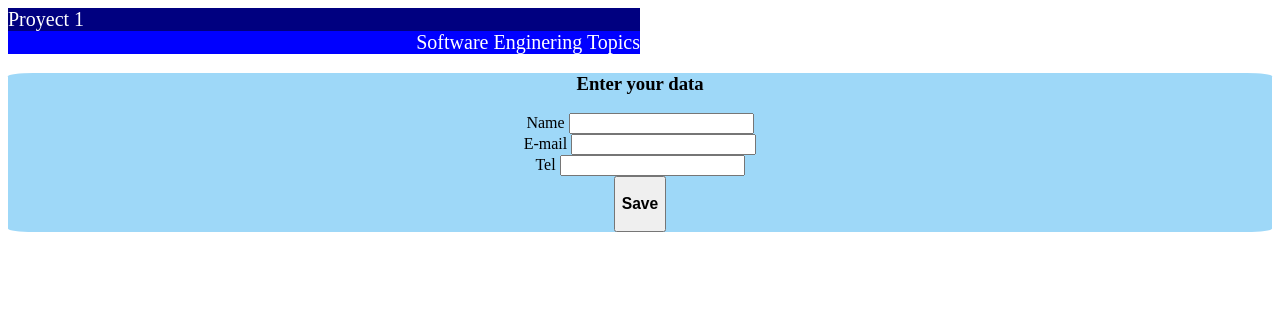
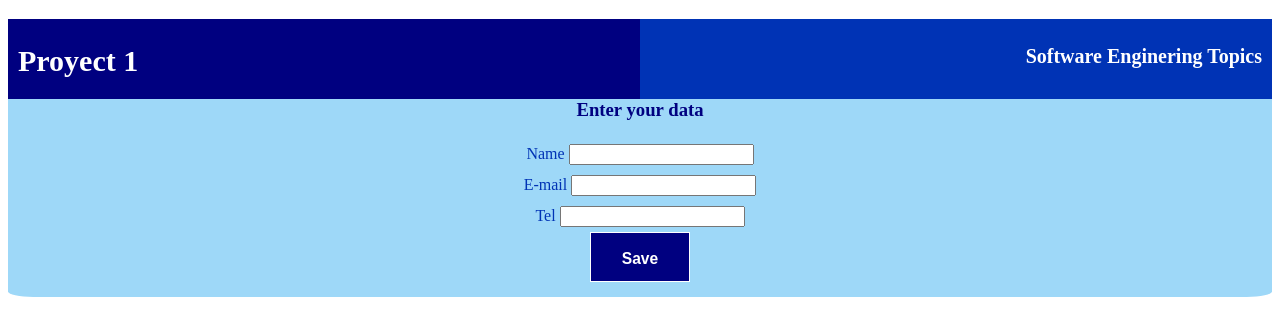
Before and after one commit to JulianRamirezJ/proyectosoftware1, a PHP site: page / in a window 1280 px wide. Shown: the top 336 px of the page. Run offline with PHP 8.4, Linux system fonts and the light colour scheme.

Commit message:
Controller file added
Has been added new controller file to execute the data saving in the DB

```diff
--- a/UserActions.php
+++ b/UserActions.php
@@ -1,10 +1,9 @@
-<?
-    include_once 'Connection.php';
+<?php
 
     class UserActions{
 
         public function saveUser($connection,$name,$tel,$email){
-            $query = "INSERT INTO user (nameuser, email,tel) VALUES ('$name, $email, $tel')";
+            $query = "INSERT INTO user (nameuser, email, tel) VALUES ('$name', '$email', '$tel')";
             $result = $connection->query($query);
             if($result){ return true; }
             else{ return false; }
--- a/css/style.css
+++ b/css/style.css
@@ -4,26 +4,49 @@
     background-color:navy;
     color:white;
     width: 50%;
+    height: 80px;
+    float: left;
 }
 
 .title-2{
     font-size: 20px;
     text-align: right;
-    background-color:blue;
+    align-items: center;
+    background-color:rgb(0, 51, 181);
     color:white;
     width: 50%;
+    height: 80px;
+    float: right;
+}
+
+.title{
+    padding-left: 10px;
+    padding-right: 10px;
 }
 
 .form{
+    padding-bottom: 15px;
+    border-top: 5px;
     background-color: rgb(158, 216, 248);
     border-radius: 2%;
     text-align: center;
 }
 
 .form-g{
-    border
+    padding-top:5px;
+    padding-bottom: 5px;
+    color:rgb(0, 51, 181);
 }
 
-.field{
+.title-form{
+    color: navy;
 
 }
+
+.submit-button{
+    width: 100px;
+    height: 50px;
+    background-color: navy;
+    color:white;
+    border: solid 1px white;
+}
--- a/index.php
+++ b/index.php
@@ -1,20 +1,19 @@
 <!DOCTYPE html>
-<html>
+<html lang="en">
     <header>
         <meta charset="utf-8">
-        <title>Register</title>
-
+        <title>User Registration</title>
         <!--Conection with css styles-->
         <link type="text/css" href="css/style.css" rel="stylesheet" media="all" >
 
     </header>
     <body>
         <div>
-            <div class="title-1">Proyect 1</div>
-            <div class="title-2">Software Enginering Topics</div>
+            <div class="title-1"><h2 class="title">Proyect 1</h2></div>
+            <div class="title-2"><h4 class="title">Software Enginering Topics</h4></div>
             <div class="form">
-                <h3>Enter your data</h3>
-                <form action="" method="POST">
+                <h3 class="title-form">Enter your data</h3>
+                <form action="controller.php?action=save" method="POST">
                     <div class="form-g">
                         <label for="name">Name</label>
                         <input type="text" name="name" required class="field" autocomplete="OFF"/>
```
Also changed, not shown: Connection.php (+3 -9 lines), controller.php (added, +16 -0 lines).
